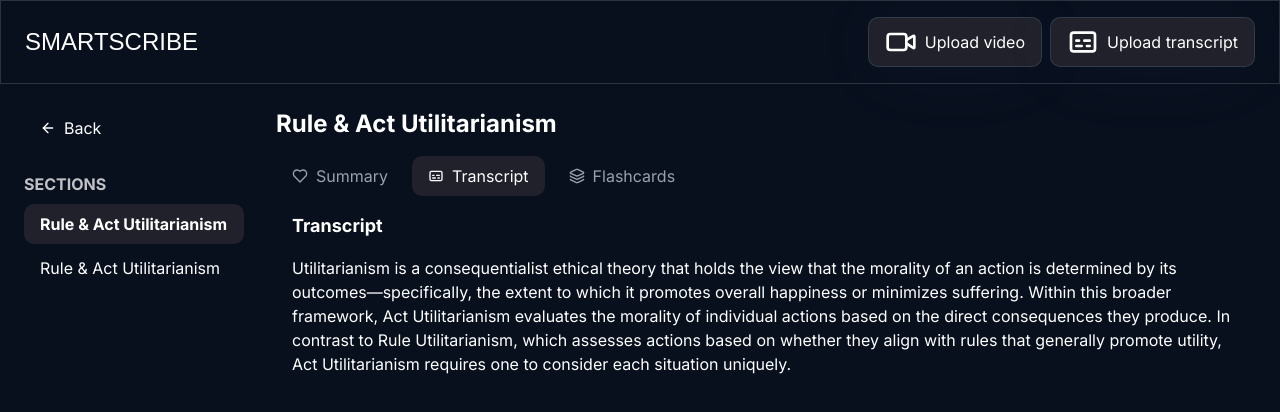
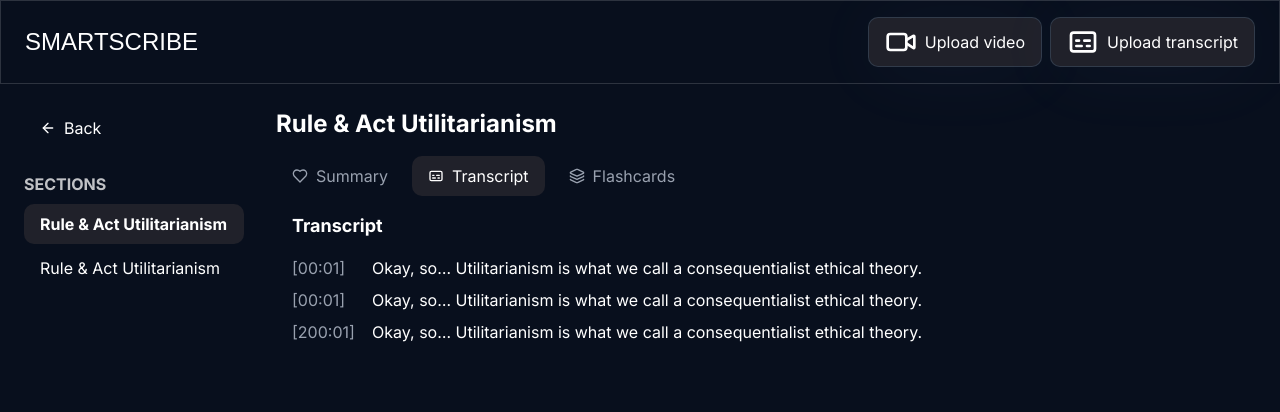
Before and after one commit to dzl-i/hackabyte, a Next.js app in the folder frontend/: page /lectures/1 in a window 1280 px wide. Both pictures are taken after a click on the button "Transcript". Shown: the top 412 px of the page. Built offline with nearby package versions, Linux system fonts and the light colour scheme; a web font is replaced by a local one.

Commit message:
compeleted transcript format

```diff
--- a/frontend/src/app/lectures/[id]/page.tsx
+++ b/frontend/src/app/lectures/[id]/page.tsx
@@ -22,7 +22,7 @@ const flashcards = [
 const summary =
 	"Utilitarianism is a consequentialist ethical theory that holds the view that the morality of an action is determined by its outcomes—specifically, the extent to which it promotes overall happiness or minimizes suffering. Within this broader framework, Act Utilitarianism evaluates the morality of individual actions based on the direct consequences they produce. In contrast to Rule Utilitarianism, which assesses actions based on whether they align with rules that generally promote utility, Act Utilitarianism requires one to consider each situation uniquely."
 
-const transcript = [
+const transcripts = [
 	{
 		timestamp: "00:01",
 		text: "Okay, so… Utilitarianism is what we call a consequentialist ethical theory.",
@@ -32,7 +32,7 @@ const transcript = [
 		text: "Okay, so… Utilitarianism is what we call a consequentialist ethical theory.",
 	},
 	{
-		timestamp: "00:01",
+		timestamp: "200:01",
 		text: "Okay, so… Utilitarianism is what we call a consequentialist ethical theory.",
 	},
 ]
@@ -54,7 +54,16 @@ const lectureTabs = [
 		content: (
 			<div className="px-4">
 				<h4 className="text-lg font-bold text-white mb-4">Transcript</h4>
-				<p className="text-white">{summary}</p>
+				<div className="grid grid-cols-[80px_1fr] gap-y-2">
+					{transcripts.map((transcript, index) => (
+						<React.Fragment key={index}>
+							<p className="text-gray-400 font-mono">
+								[{transcript.timestamp}]
+							</p>
+							<p className="text-white">{transcript.text}</p>
+						</React.Fragment>
+					))}
+				</div>
 			</div>
 		),
 	},
```
